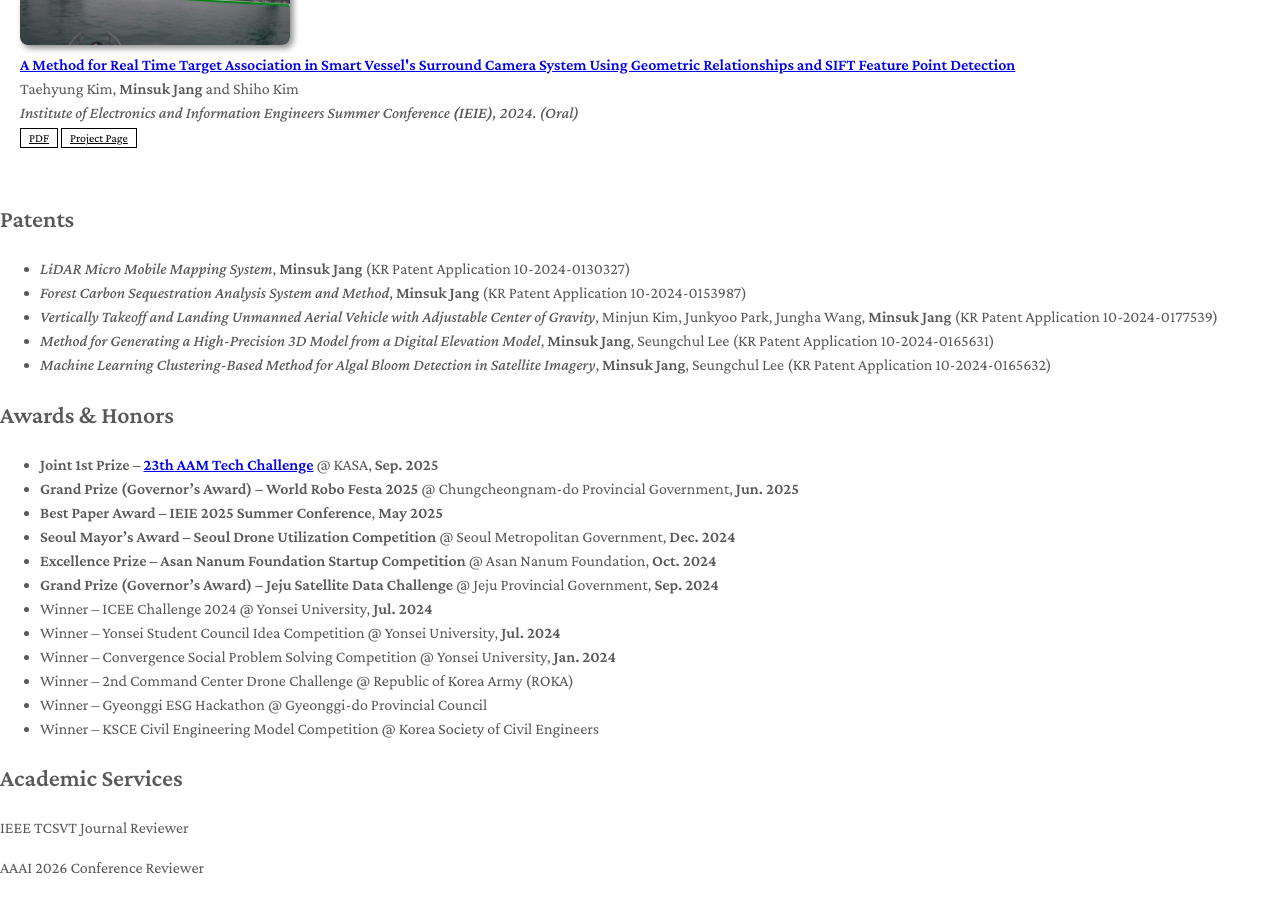
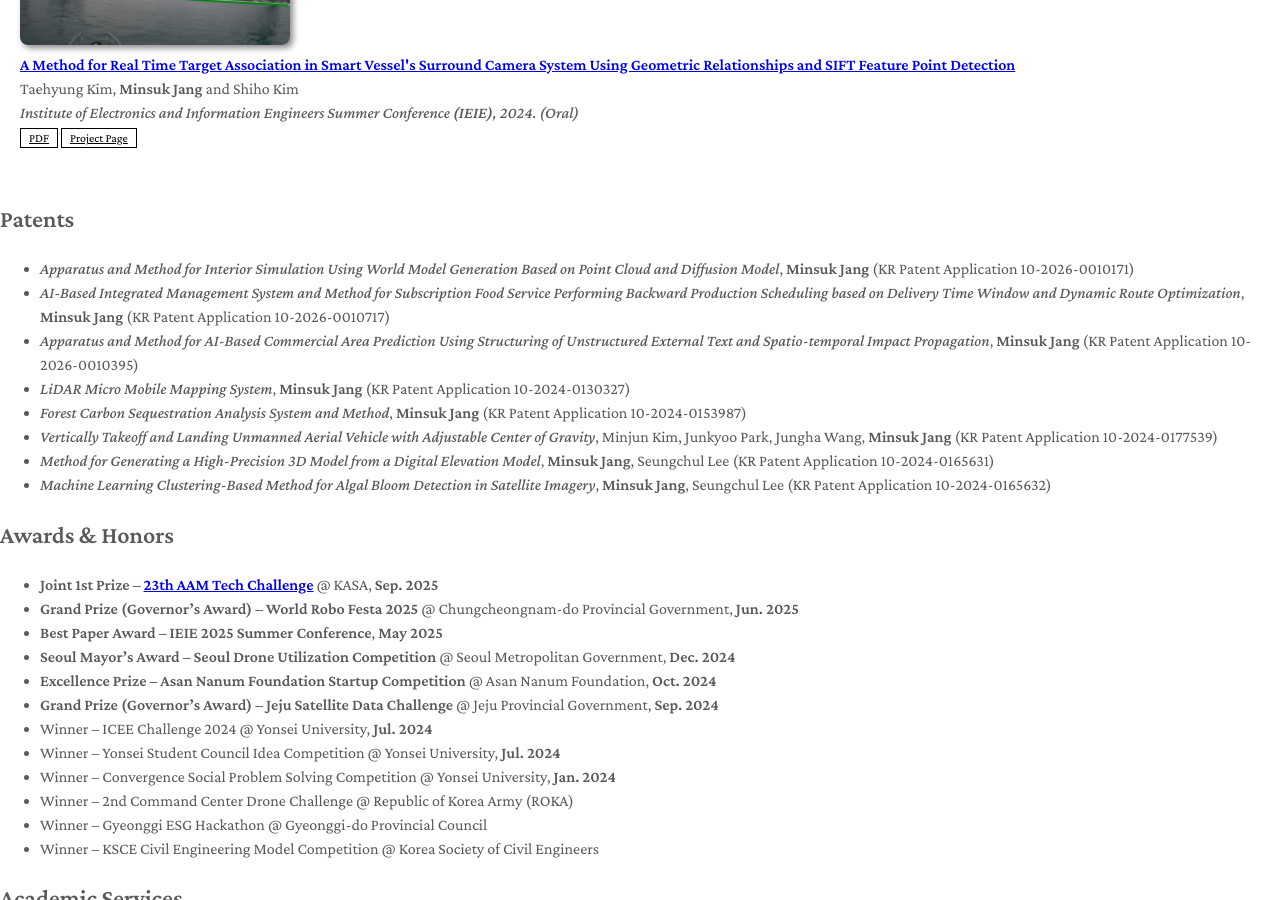
Before and after one commit to tersite1/tersite1.github.io, a Jekyll site: the page built from index.md, in a window 1280 px wide and 900 px high, scrolled down 3654 px. Built offline with Jekyll 4.4.1, drawn with Linux system fonts in a browser that asks for light colours; a style sheet for code colours, icons or effects is not loaded; our own code applies the rules of GitHub Pages for plain Markdown files.

Commit message:
Update index.md

```diff
--- a/index.md
+++ b/index.md
@@ -53,6 +53,9 @@ I am an M.S. student at KAIST, currently in the [Computational Intelligence Labo
 
 ## Patents
 
+* *Apparatus and Method for Interior Simulation Using World Model Generation Based on Point Cloud and Diffusion Model*, **Minsuk Jang** (KR Patent Application 10-2026-0010171)
+* *AI-Based Integrated Management System and Method for Subscription Food Service Performing Backward Production Scheduling based on Delivery Time Window and Dynamic Route Optimization*, **Minsuk Jang** (KR Patent Application 10-2026-0010717)
+* *Apparatus and Method for AI-Based Commercial Area Prediction Using Structuring of Unstructured External Text and Spatio-temporal Impact Propagation*, **Minsuk Jang** (KR Patent Application 10-2026-0010395)
 * *LiDAR Micro Mobile Mapping System*, **Minsuk Jang** (KR Patent Application 10-2024-0130327)
 * *Forest Carbon Sequestration Analysis System and Method*, **Minsuk Jang** (KR Patent Application 10-2024-0153987)
 * *Vertically Takeoff and Landing Unmanned Aerial Vehicle with Adjustable Center of Gravity*, Minjun Kim, Junkyoo Park, Jungha Wang, **Minsuk Jang** (KR Patent Application 10-2024-0177539)
```
